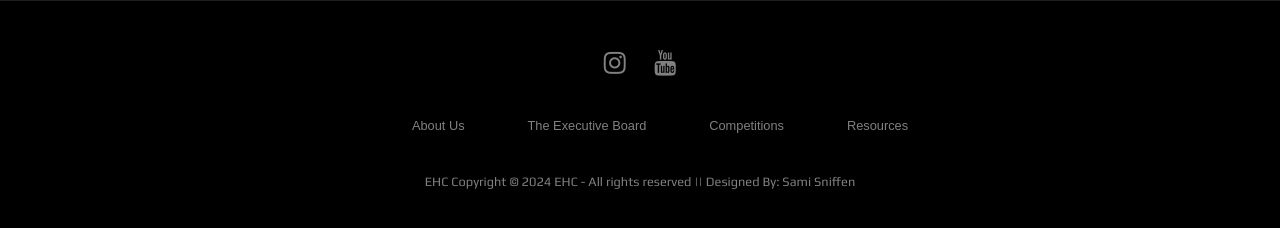
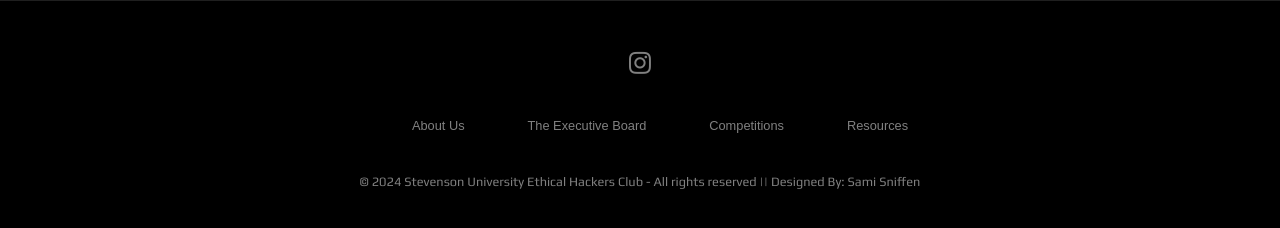
Before and after one commit to samanthaSniffen/ehc-stevenson, a plain HTML site: page index.html in a window 1280 px wide. Shown: the part 890-1118 px from the top of the page. Drawn offline with Linux system fonts and the light colour scheme.

Commit message:
Update index.html

```diff
--- a/index.html
+++ b/index.html
@@ -84,8 +84,6 @@
 	<div class="footer">
 	<div class="row">
 	<a href="https://www.instagram.com/ehc_stevenson/"><i class="fa fa-instagram"></i></a>
-	<a href="#"><i class="fa fa-youtube"></i></a>
-
 	</div>
 
 	<div class="row">
@@ -98,7 +96,7 @@
 	</div>
 
 	<div class="row">
-	EHC Copyright © 2024 EHC - All rights reserved || Designed By: Sami Sniffen
+	© 2024 Stevenson University Ethical Hackers Club - All rights reserved || Designed By: Sami Sniffen
 	</div>
 	</div>
  </footer>
```
